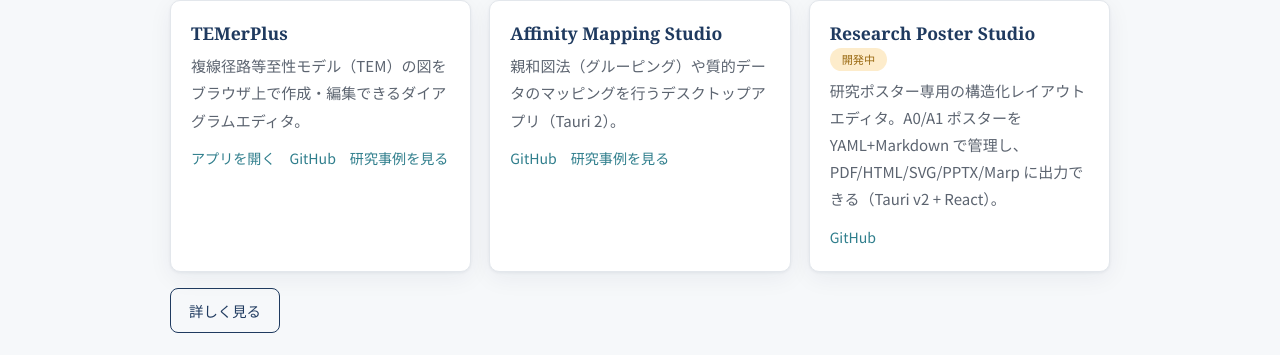
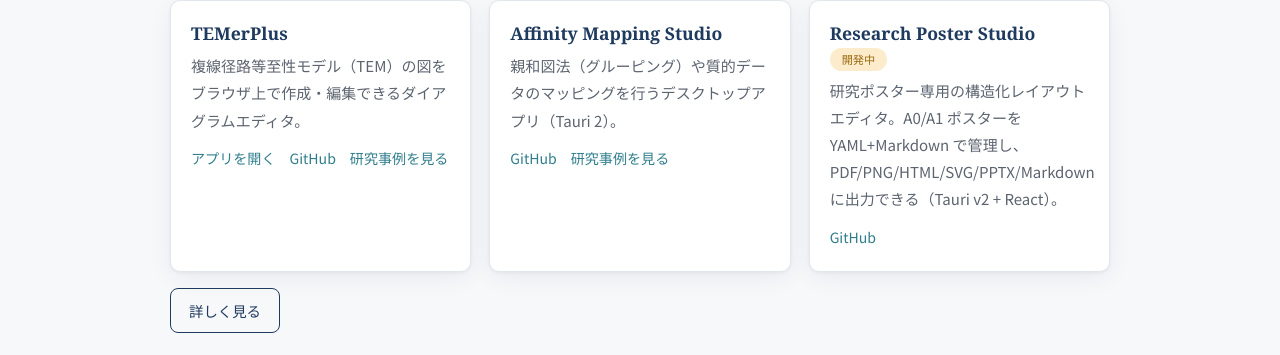
Before and after one commit to YukiInoueNakata/YukiInoueNakata.github.io, a Jekyll site: the page built from index.html, in a window 1280 px wide and 900 px high, scrolled down 533 px. Shown: the part 401-756 px from the top of the window. Built offline with Jekyll 4.4.1, drawn with Linux system fonts in a browser that asks for light colours.

Commit message:
programs: Research Poster Studio のガイドとダウンロードへのリンク
- tutorial_url（日本語）と新設の tutorial_url_en（英語）に，GitHub 上の
  はじめてのガイド（docs/getting-started.ja.md / .en.md）を設定
- download_url に GitHub Releases の最新版を設定
- 紹介文の出力形式を現行に合わせる（Marp → Markdown，PNG を追加）
- programs.html / en/programs.html: 外部 URL のチュートリアルは
  relative_url を通さず新しいタブで開く．英語ページは tutorial_url_en を優先

Co-Authored-By: Claude Opus 5.5 (1M context) <noreply@anthropic.com>
Claude-Session: https://claude.ai/code/session_01KLcZJemERyCoLoGVacuPPM

```diff
--- a/en/programs.html
+++ b/en/programs.html
@@ -18,7 +18,8 @@ permalink: /en/programs/
     <div class="card-actions">
       {% if prog.detail %}<a href="{{ '/programs/' | append: prog.id | append: '/' | relative_url }}">{{ t.ui.read_more }}</a>{% endif %}
       {% if prog.app_url != "" %}<a href="{{ prog.app_url }}" target="_blank" rel="noopener">{{ t.ui.open_app }}</a>{% endif %}
-      {% if prog.tutorial_url and prog.tutorial_url != "" %}<a href="{{ prog.tutorial_url | relative_url }}">{{ t.ui.tutorial }}</a>{% endif %}
+      {% assign tut = prog.tutorial_url_en | default: prog.tutorial_url %}
+      {% if tut and tut != "" %}{% if tut contains "://" %}<a href="{{ tut }}" target="_blank" rel="noopener">{{ t.ui.tutorial }}</a>{% else %}<a href="{{ tut | relative_url }}">{{ t.ui.tutorial }}</a>{% endif %}{% endif %}
       {% if prog.download_url != "" %}<a href="{{ prog.download_url }}" target="_blank" rel="noopener">{{ t.ui.download }}</a>{% endif %}
       {% if prog.repo_url != "" %}<a href="{{ prog.repo_url }}" target="_blank" rel="noopener">GitHub</a>{% endif %}
       {% unless prog.wip %}<a href="{{ '/en/bibliography/' | relative_url }}?software={{ prog.id }}">{{ t.ui.view_examples }}</a>{% endunless %}
--- a/programs.html
+++ b/programs.html
@@ -18,7 +18,7 @@ permalink: /programs/
     <div class="card-actions">
       {% if prog.detail %}<a href="{{ '/programs/' | append: prog.id | append: '/' | relative_url }}">{{ t.ui.read_more }}</a>{% endif %}
       {% if prog.app_url != "" %}<a href="{{ prog.app_url }}" target="_blank" rel="noopener">{{ t.ui.open_app }}</a>{% endif %}
-      {% if prog.tutorial_url and prog.tutorial_url != "" %}<a href="{{ prog.tutorial_url | relative_url }}">{{ t.ui.tutorial }}</a>{% endif %}
+      {% if prog.tutorial_url and prog.tutorial_url != "" %}{% if prog.tutorial_url contains "://" %}<a href="{{ prog.tutorial_url }}" target="_blank" rel="noopener">{{ t.ui.tutorial }}</a>{% else %}<a href="{{ prog.tutorial_url | relative_url }}">{{ t.ui.tutorial }}</a>{% endif %}{% endif %}
       {% if prog.download_url != "" %}<a href="{{ prog.download_url }}" target="_blank" rel="noopener">{{ t.ui.download }}</a>{% endif %}
       {% if prog.repo_url != "" %}<a href="{{ prog.repo_url }}" target="_blank" rel="noopener">GitHub</a>{% endif %}
       {% unless prog.wip %}<a href="{{ '/bibliography/' | relative_url }}?software={{ prog.id }}">{{ t.ui.view_examples }}</a>{% endunless %}
```
Also changed, not shown: _data/programs.yml (+6 -4 lines).
